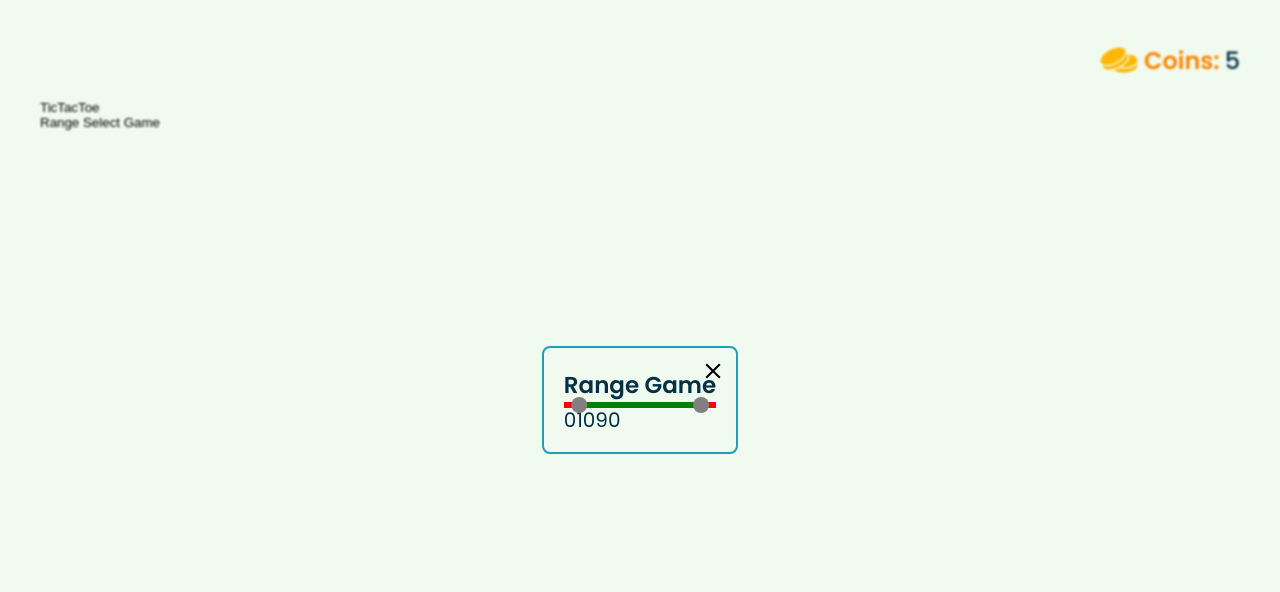
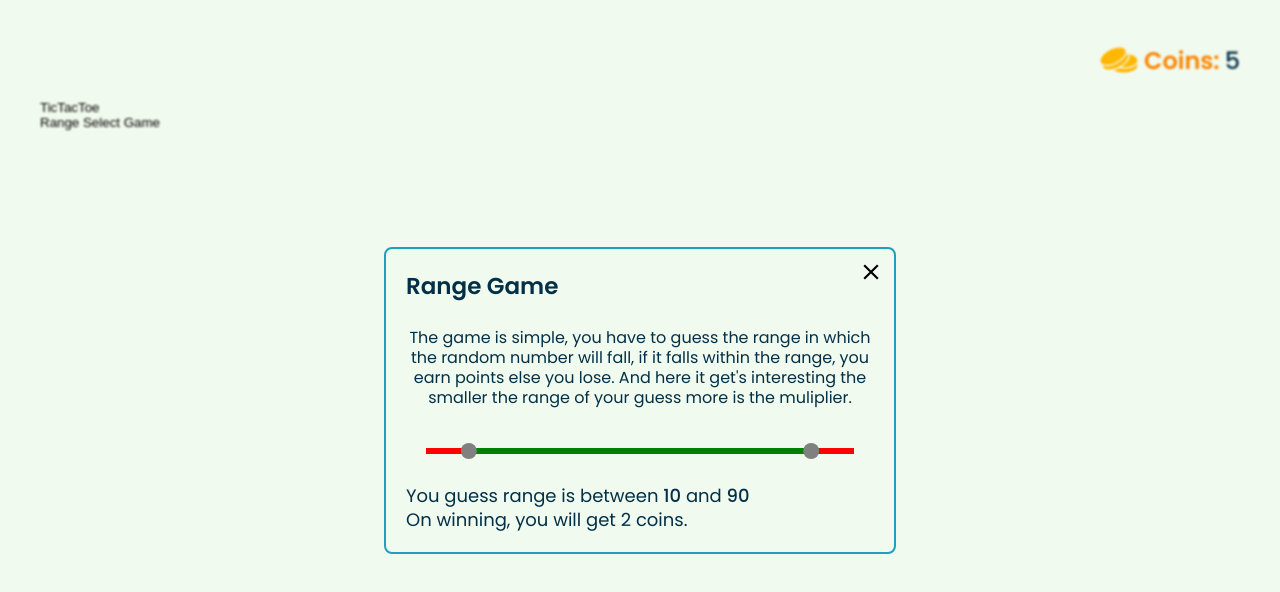
Before and after one commit to ki8yk8/double-down, a React (Vite) app: page / in a window 1280 px wide. Both pictures are taken after a click on the button "Range Select Game". Shown: the top 592 px of the page. Built offline with nearby package versions, Linux system fonts and the light colour scheme.

Commit message:
adds instruction to the range game

```diff
--- a/src/games/range/range.jsx
+++ b/src/games/range/range.jsx
@@ -1,20 +1,40 @@
 import { useState } from "react";
 import { Range } from "react-range";
+
+function get_instruction(stage) {
+	switch (stage) {
+		case 0:
+			return "The game is simple, you have to guess the range in which the random number will fall, if it falls within the range, you earn points else you lose. And here it get's interesting the smaller the range of your guess more is the muliplier.";
+			break;
+	}
+}
 
 export default function RangeGame() {
 	// [winner, min guess, max guess]
 	const [range_values, set_range_values] = useState([0, 10, 90]);
 	// stage: 0 = initial, 1 = user is selecting, 2 = winner is happening, 3 = winner announced
 	const [game, set_game] = useState({
-		stage: 0,
+		stage: 1,
+		instruction: get_instruction(0),
 	});
 
 	return (
 		<section>
 			<header>
 				<h3>Range Game</h3>
+				<p
+					style={{
+						fontSize: "0.8rem",
+						lineHeight: "1rem",
+						textAlign: "center",
+						marginTop: "1.25rem",
+					}}
+				>
+					{game.instruction}
+				</p>
 			</header>
-			<main>
+			<main style={{ marginTop: "2rem" }}>
+				<div style={{ width: "calc(100% - 2 * 20px)", margin: "0 auto" }}>
 					<Range
 						values={range_values}
 						step={1}
@@ -87,8 +107,21 @@ export default function RangeGame() {
 							);
 						}}
 					/>
+				</div>
 			</main>
-			<p>{range_values}</p>
+			{game.stage === 1 && (
+				<footer style={{ marginTop: "1.5rem" }}>
+					<p style={{ fontSize: "0.9rem" }}>
+						You guess range is between{" "}
+						<span className="u-medium">{range_values[1]}</span> and{" "}
+						<span className="u-medium">{range_values[2]}</span>
+					</p>
+					<p style={{ fontSize: "0.9rem" }}>
+						On winning, you will get{" "}
+						{Math.ceil(10 - (range_values[2] - range_values[1]) / 10)} coins.
+					</p>
+				</footer>
+			)}
 		</section>
 	);
 }
--- a/src/index.css
+++ b/src/index.css
@@ -75,3 +75,7 @@ p {
 	line-height: 1.2rem;
 	margin: 0;
 }
+
+span.u-medium, p.u-medium {
+	font-weight: 500;
+}
```
Lines whose indentation alone changed are shown as unchanged.
